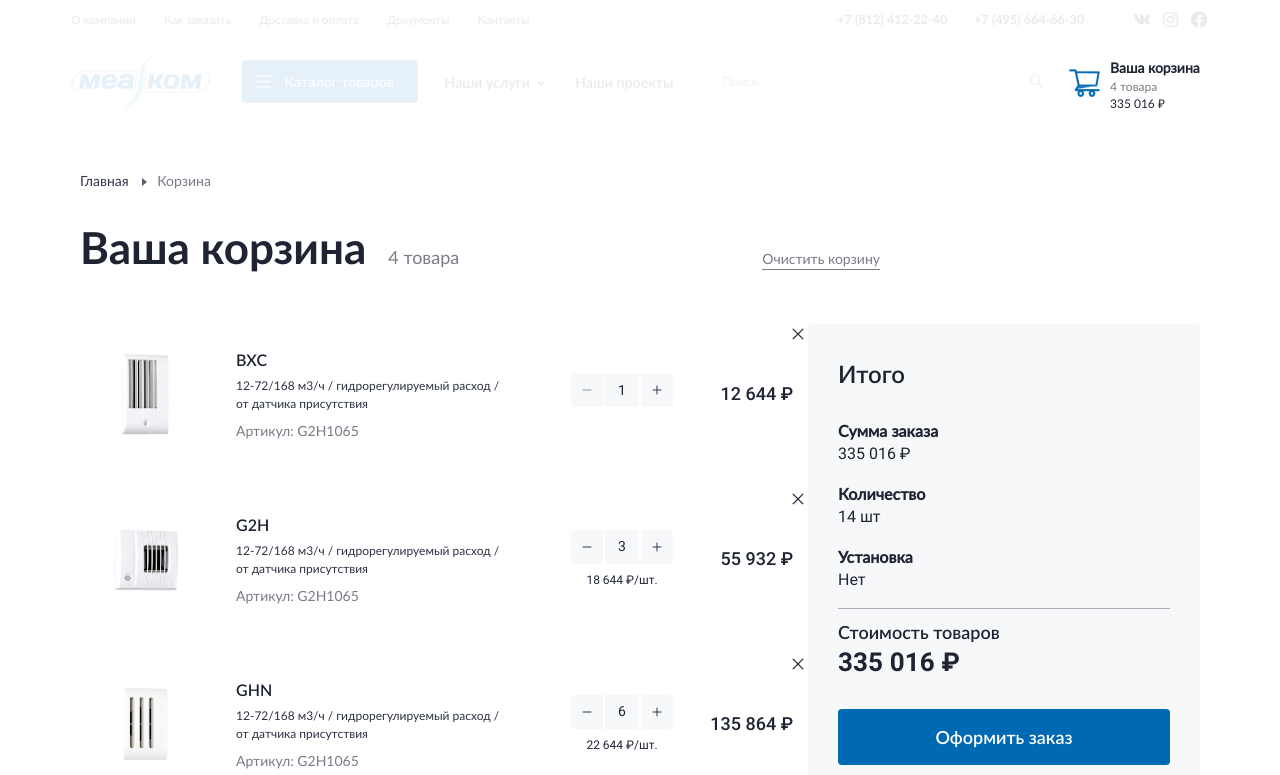
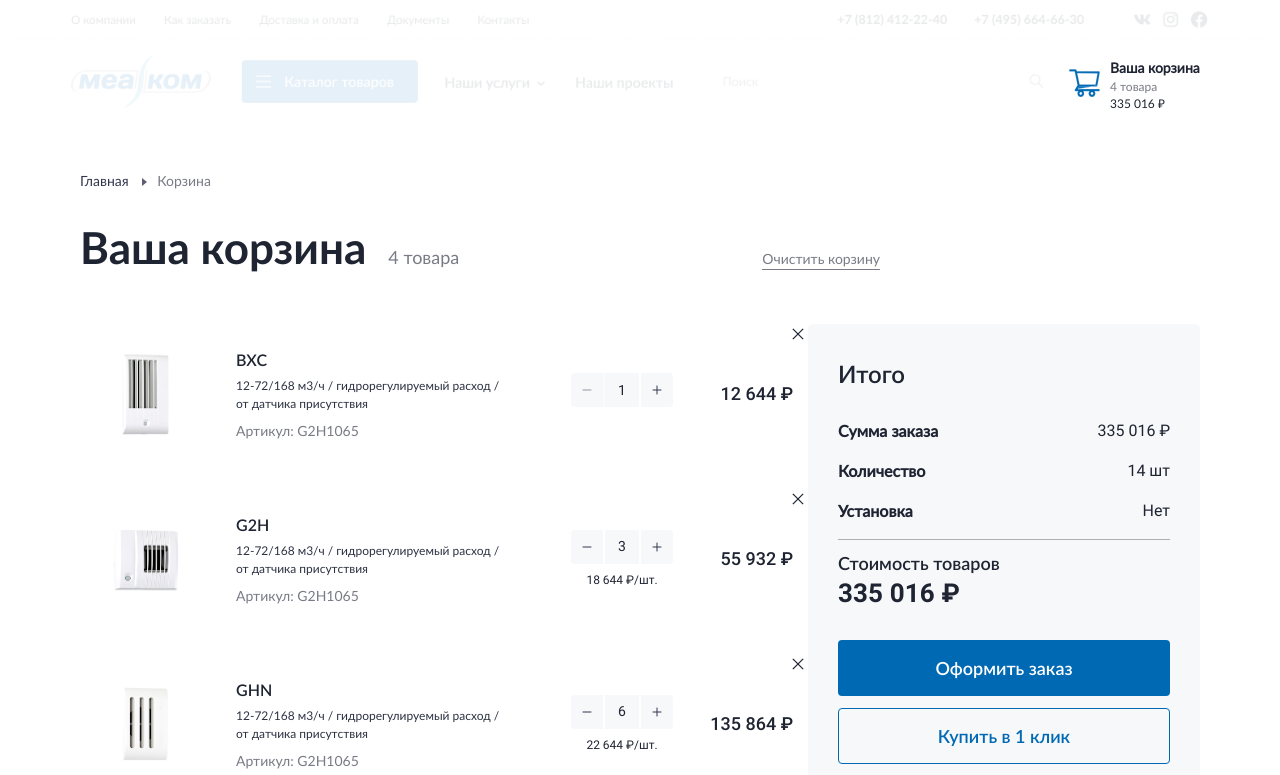
Before and after one commit to YuriyBevov/GrohotovVue, a Vue app: page /cart in a window 1280 px wide. Shown: the top 775 px of the page. Built offline with nearby package versions, Linux system fonts and the light colour scheme.

Commit message:
правки

```diff
--- a/src/components/CartOrder.vue
+++ b/src/components/CartOrder.vue
@@ -78,6 +78,8 @@
         }
 
         &__field {
+            display: flex;
+            justify-content: space-between;
             margin-bottom: 1.7rem;
 
             &:last-child {
```
